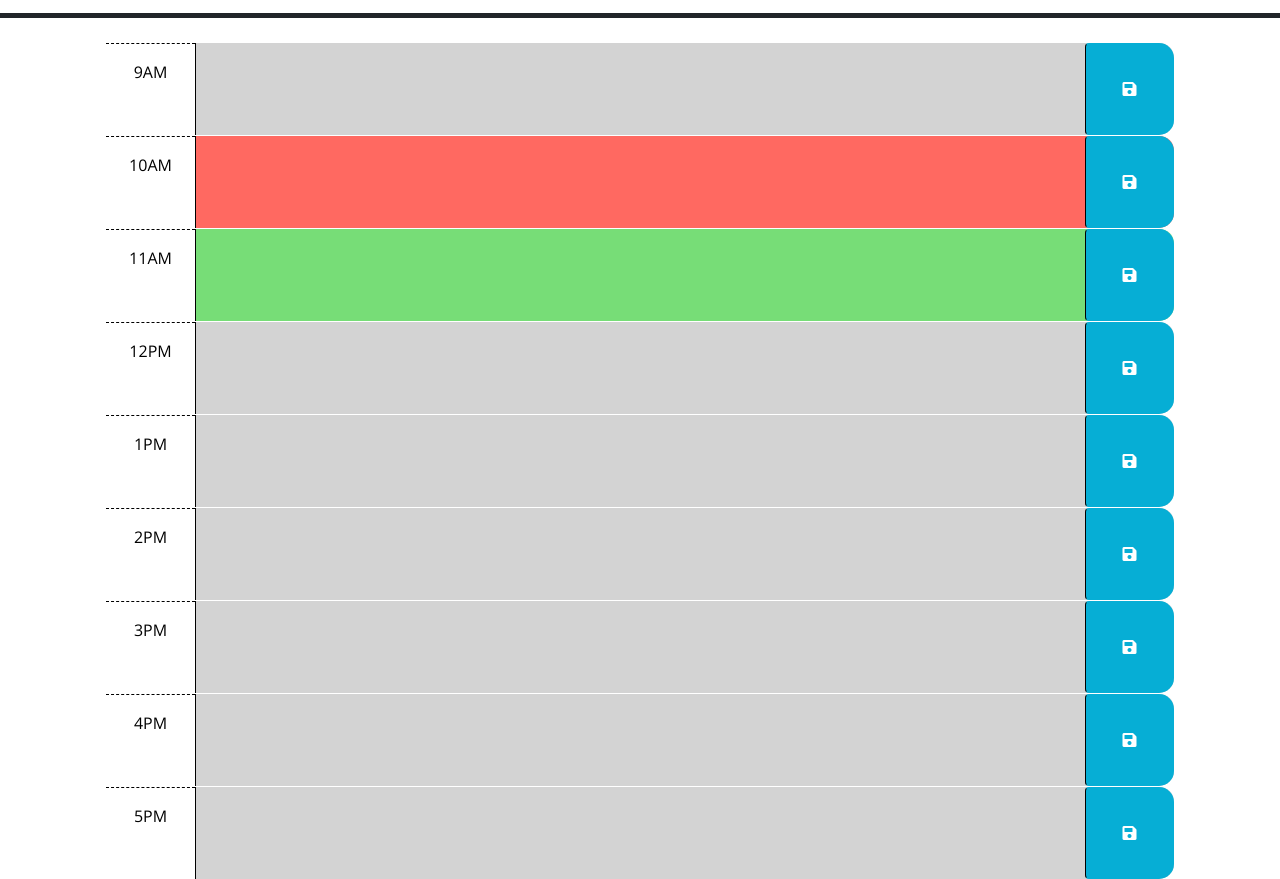
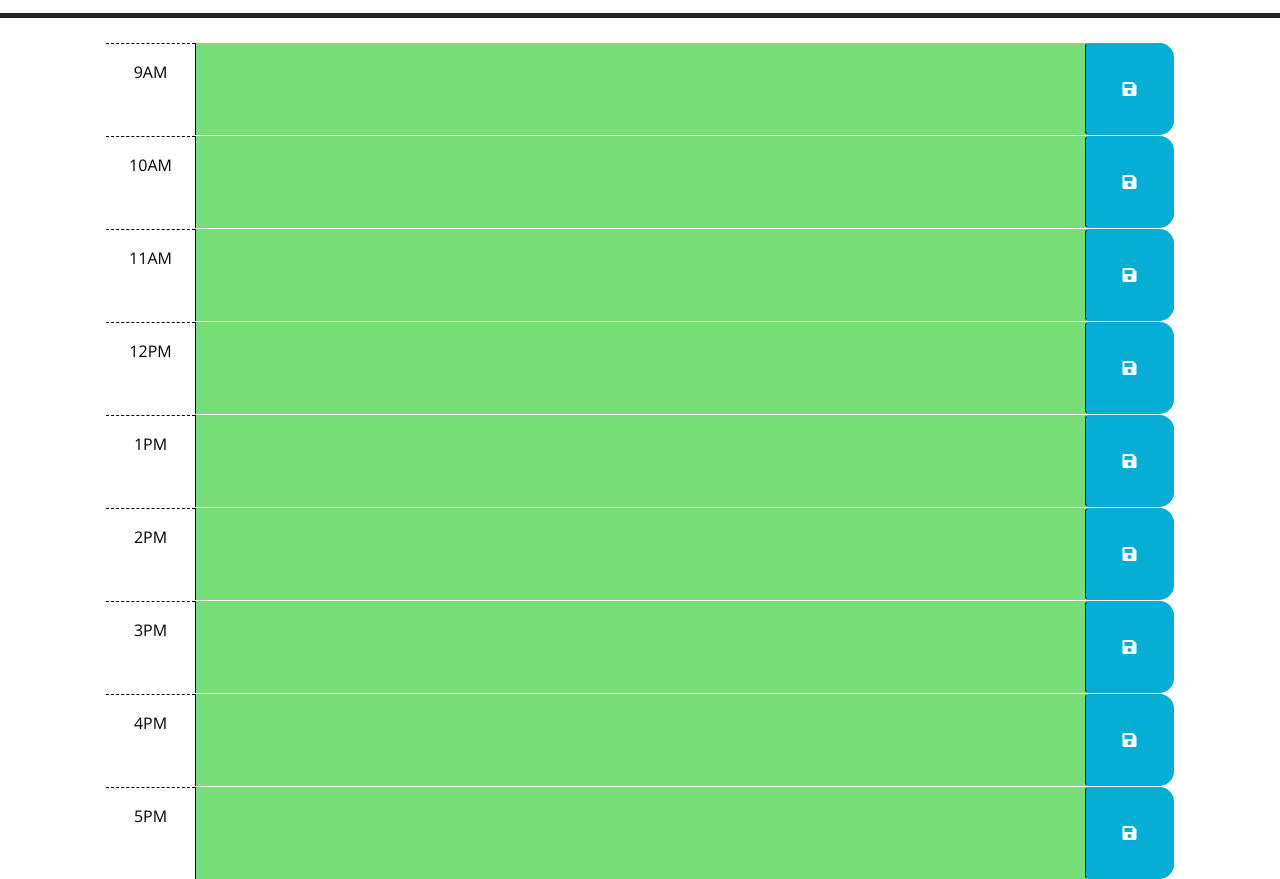
Before and after one commit to Kawaikimono/9-to-5-Scheduler, a plain HTML site: page index.html in a window 1280 px wide. Shown: the part 260-1139 px from the top of the page. Drawn offline with nearby package versions, Linux system fonts and the light colour scheme.

Commit message:
Add color changing element

```diff
--- a/index.html
+++ b/index.html
@@ -34,18 +34,8 @@
       <p id="currentDay" class="lead"></p>
     </header>
     <div class="container-lg px-5">
-      <!-- Use class for "past", "present", and "future" to apply styles to the
-        time-block divs accordingly. The javascript will need to do this by
-        adding/removing these classes on each div by comparing the hour in the
-        id to the current hour. The html provided below is meant to be an example
-        demonstrating how the css provided can be leveraged to create the
-        desired layout and colors. The html below should be removed or updated
-        in the finished product. Remember to delete this comment once the
-        code is implemented.
-        -->
 
-      <!-- Example of a past time block. The "past" class adds a gray background color. -->
-      <div id="hour-9" class="row time-block past">
+      <div id="hour-9" class="row time-block">
         <div class="col-2 col-md-1 hour text-center py-3">9AM</div>
         <textarea class="col-8 col-md-10 description" rows="3"> </textarea>
         <button class="btn saveBtn col-2 col-md-1" aria-label="save">
@@ -53,8 +43,8 @@
         </button>
       </div>
 
-      <!-- Example of a a present time block. The "present" class adds a red background color. -->
-      <div id="hour-10" class="row time-block present">
+
+      <div id="hour-10" class="row time-block">
         <div class="col-2 col-md-1 hour text-center py-3">10AM</div>
         <textarea class="col-8 col-md-10 description" rows="3"> </textarea>
         <button class="btn saveBtn col-2 col-md-1" aria-label="save">
@@ -62,8 +52,8 @@
         </button>
       </div>
 
-      <!-- Example of a future time block. The "future" class adds a green background color. -->
-      <div id="hour-11" class="row time-block future">
+
+      <div id="hour-11" class="row time-block">
         <div class="col-2 col-md-1 hour text-center py-3">11AM</div>
         <textarea class="col-8 col-md-10 description" rows="3"> </textarea>
         <button class="btn saveBtn col-2 col-md-1" aria-label="save">
@@ -71,7 +61,7 @@
         </button>
       </div>
 
-      <div id="hour-12" class="row time-block past">
+      <div id="hour-12" class="row time-block">
         <div class="col-2 col-md-1 hour text-center py-3">12PM</div>
         <textarea class="col-8 col-md-10 description" rows="3"> </textarea>
         <button class="btn saveBtn col-2 col-md-1" aria-label="save">
@@ -79,7 +69,7 @@
         </button>
       </div>
 
-      <div id="hour-13" class="row time-block past">
+      <div id="hour-13" class="row time-block">
         <div class="col-2 col-md-1 hour text-center py-3">1PM</div>
         <textarea class="col-8 col-md-10 description" rows="3"> </textarea>
         <button class="btn saveBtn col-2 col-md-1" aria-label="save">
@@ -87,7 +77,7 @@
         </button>
       </div>
 
-      <div id="hour-14" class="row time-block past">
+      <div id="hour-14" class="row time-block">
         <div class="col-2 col-md-1 hour text-center py-3">2PM</div>
         <textarea class="col-8 col-md-10 description" rows="3"> </textarea>
         <button class="btn saveBtn col-2 col-md-1" aria-label="save">
@@ -95,21 +85,21 @@
         </button>
       </div>
 
-      <div id="hour-15" class="row time-block past">
+      <div id="hour-15" class="row time-block">
         <div class="col-2 col-md-1 hour text-center py-3">3PM</div>
         <textarea class="col-8 col-md-10 description" rows="3"> </textarea>
         <button class="btn saveBtn col-2 col-md-1" aria-label="save">
           <i class="fas fa-save" aria-hidden="true"></i>
         </button>
       </div>
-      <div id="hour-16" class="row time-block past">
+      <div id="hour-16" class="row time-block">
         <div class="col-2 col-md-1 hour text-center py-3">4PM</div>
         <textarea class="col-8 col-md-10 description" rows="3"> </textarea>
         <button class="btn saveBtn col-2 col-md-1" aria-label="save">
           <i class="fas fa-save" aria-hidden="true"></i>
         </button>
       </div>
-      <div id="hour-17" class="row time-block past">
+      <div id="hour-17" class="row time-block">
         <div class="col-2 col-md-1 hour text-center py-3">5PM</div>
         <textarea class="col-8 col-md-10 description" rows="3"> </textarea>
         <button class="btn saveBtn col-2 col-md-1" aria-label="save">
--- a/script.js
+++ b/script.js
@@ -1,27 +1,42 @@
+var save = $('.saveBtn')
+
 // Wrap all code that interacts with the DOM in a call to jQuery to ensure that
 // the code isn't run until the browser has finished rendering all the elements
 // in the html.
-$(function () {
-  // TODO: Add a listener for click events on the save button. This code should
-  // use the id in the containing time-block as a key to save the user input in
-  // local storage. HINT: What does `this` reference in the click listener
-  // function? How can DOM traversal be used to get the "hour-x" id of the
-  // time-block containing the button that was clicked? How might the id be
-  // useful when saving the description in local storage?
-  //
-  // TODO: Add code to apply the past, present, or future class to each time
-  // block by comparing the id to the current hour. HINTS: How can the id
-  // attribute of each time-block be used to conditionally add or remove the
-  // past, present, and future classes? How can Day.js be used to get the
-  // current hour in 24-hour time?
-  //
+$(function (event) {
+  save.on('click', saveMessage);
+
+  function saveMessage(event) {
+    event.preventDefault;
+    var text = this.previousElementSibling.value
+    localStorage.setItem(this.parentElement.id, text)
+  }
+
+  var today = dayjs()
+  $("#currentDay").text(today.format("dddd, MMMM D, YYYY"));
+  var nowHour = today.hour()
+  console.log(nowHour)
+  var timeBlocks = $(".time-block")
+
+  for(var i = 0; i<timeBlocks.length; i++)
+  {
+    var timeBlock = timeBlocks[i]
+    var hour = parseInt(timeBlock.id.split("-")[1])
+    // var getInfo = localStorage.getItem(text)
+    // this.previousElementSibling.textContent = getInfo
+    if (hour===nowHour) {
+      timeBlock.classList.add("present")
+      } else if (hour <= nowHour) {
+      timeBlock.classList.add("past")
+        } else {timeBlock.classList.add("future")}
+  }
+
+
+
   // TODO: Add code to get any user input that was saved in localStorage and set
   // the values of the corresponding textarea elements. HINT: How can the id
   // attribute of each time-block be used to do this?
-  //
-  // Add code to display the current date in the header of the page.
-  var today = dayjs();
-  $("#currentDay").text(today.format("dddd, MMMM D, YYYY"));
-  var hour = dayjx();
-  $console.log(today.format('HH'));
+  // //
+
+
 });
```
